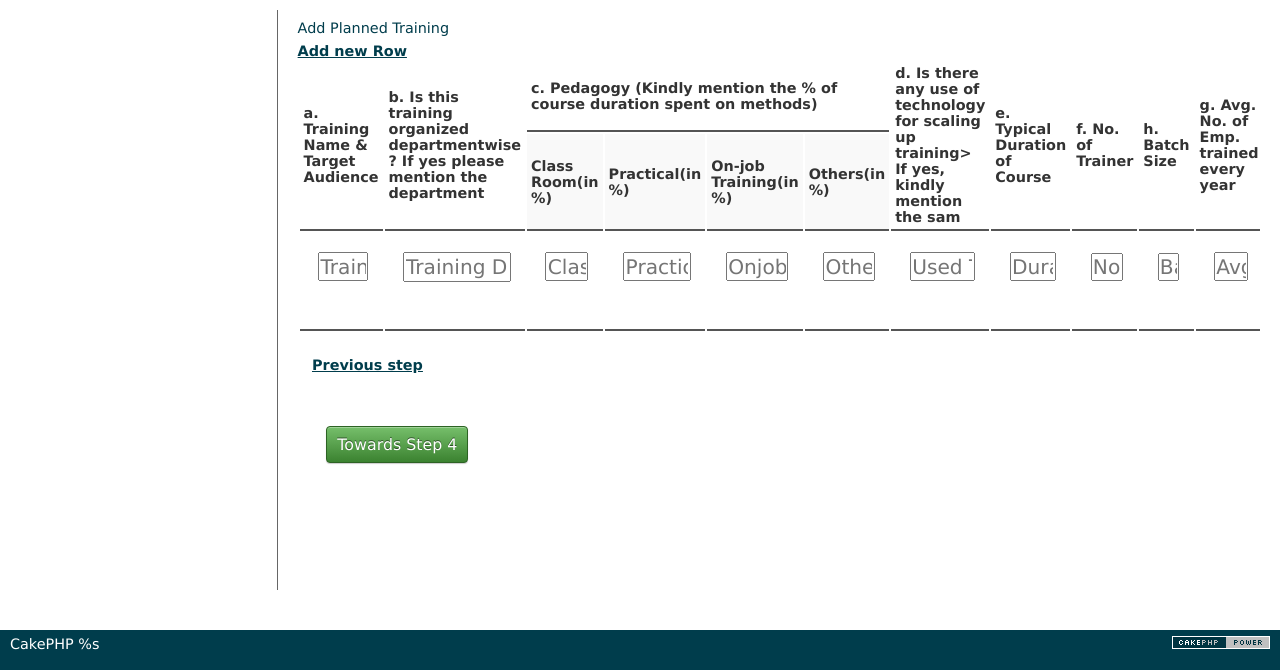
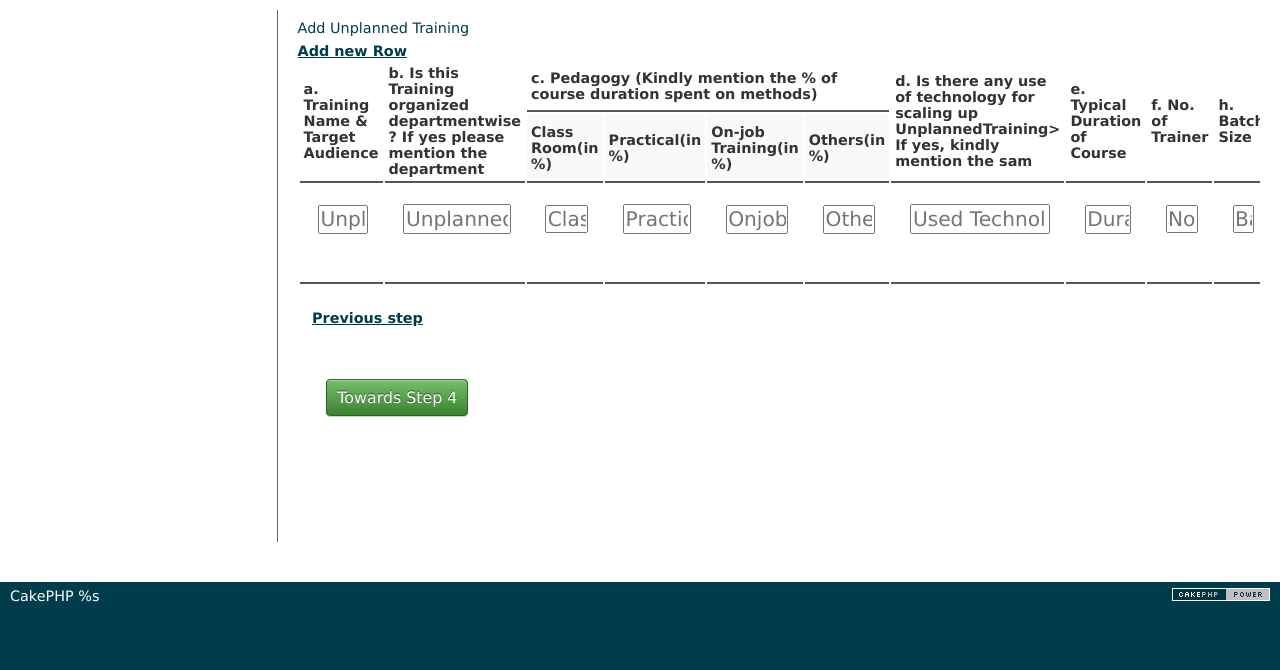
Before and after one commit to jayeshanandani/cakephp-multiple-step-form, a CakePHP app: the page made by app/View/Surveys/step3.ctp in a window 1280 px wide. Shown: the part 47-717 px from the top of the page. Run offline with PHP 8.4 and a stand-in for CakePHP, Linux system fonts and the light colour scheme; the template is opened without the code that fills it: most values are stand-ins (such as "Sample title", 1, 10 or a date in 2020); form fields are guessed from the names that the template uses; data that the repository does not hold is empty; some libraries are stand-ins or nearby versions.

```diff
--- a/app/View/Surveys/step3.ctp
+++ b/app/View/Surveys/step3.ctp
@@ -12,75 +12,75 @@
         	var newRow = addRow.clone();
         	$('input',newRow).val('');
         	$('td:first-child', newRow).html(newRowNum);
-        	$('#Training'+a+'TNameTargetAudience', newRow).each(function(i){
-            	var newName = 'data[Training][' + newRowNum + '][t_name_target_audience]';
-            	var newID = 'Training' + newRowNum + 'TNameTargetAudience';
+        	$('#UnplannedTraining'+a+'TNameTargetAudience', newRow).each(function(i){
+            	var newName = 'data[UnplannedTraining][' + newRowNum + '][t_name_target_audience]';
+            	var newID = 'UnplannedTraining' + newRowNum + 'TNameTargetAudience';
 	            $(this).attr('name',newName).attr('id',newID);
 
         	});
-        	$('#Training'+a+'TrainingDepartmentWise', newRow).each(function(i){
-            	var newName = 'data[Training][' + newRowNum + '][training_department_wise]';
-            	var newID = 'Training' + newRowNum + 'TrainingDepartmentWise';
+        	$('#UnplannedTraining'+a+'UnplannedTrainingDepartmentWise', newRow).each(function(i){
+            	var newName = 'data[UnplannedTraining][' + newRowNum + '][UnplannedTraining_department_wise]';
+            	var newID = 'UnplannedTraining' + newRowNum + 'UnplannedTrainingDepartmentWise';
 	            $(this).attr('name',newName);
 	            $(this).attr('id',newID);
         	});
-        	$('#Training'+a+'ClassRoom', newRow).each(function(i){
-            	var newName = 'data[Training][' + newRowNum + '][class_room]';
-            	var newID = 'Training' + newRowNum + 'ClassRoom';
+        	$('#UnplannedTraining'+a+'ClassRoom', newRow).each(function(i){
+            	var newName = 'data[UnplannedTraining][' + newRowNum + '][class_room]';
+            	var newID = 'UnplannedTraining' + newRowNum + 'ClassRoom';
 	            $(this).attr('name',newName);
 	            $(this).attr('id',newID);
         	});
-        	$('#Training'+a+'Practical', newRow).each(function(i){
-            	var newName = 'data[Training][' + newRowNum + '][practical]';
-            	var newID = 'Training' + newRowNum + 'Practical';
+        	$('#UnplannedTraining'+a+'Practical', newRow).each(function(i){
+            	var newName = 'data[UnplannedTraining][' + newRowNum + '][practical]';
+            	var newID = 'UnplannedTraining' + newRowNum + 'Practical';
 	            $(this).attr('name',newName);
 	            $(this).attr('id',newID);
         	});
-        	$('#Training'+a+'OnjobTraining', newRow).each(function(i){
-            	var newName = 'data[Training][' + newRowNum + '][onjob_training]';
-            	var newID = 'Training' + newRowNum + 'OnjobTraining';
+        	$('#UnplannedTraining'+a+'OnjobUnplannedTraining', newRow).each(function(i){
+            	var newName = 'data[UnplannedTraining][' + newRowNum + '][onjob_UnplannedTraining]';
+            	var newID = 'UnplannedTraining' + newRowNum + 'OnjobUnplannedTraining';
 	            $(this).attr('name',newName);
 	            $(this).attr('id',newID);
         	});
-        	$('#Training'+a+'Others', newRow).each(function(i){
-            	var newName = 'data[Training][' + newRowNum + '][others]';
-            	var newID = 'Training' + newRowNum + 'Others';
+        	$('#UnplannedTraining'+a+'Others', newRow).each(function(i){
+            	var newName = 'data[UnplannedTraining][' + newRowNum + '][others]';
+            	var newID = 'UnplannedTraining' + newRowNum + 'Others';
 	            $(this).attr('name',newName);
 	            $(this).attr('id',newID);
         	});
-        	$('#Training'+a+'UsedTechnology', newRow).each(function(i){
-            	var newName = 'data[Training][' + newRowNum + '][used_technology]';
-            	var newID = 'Training' + newRowNum + 'UsedTechnology';
+        	$('#UnplannedTraining'+a+'UsedTechnology', newRow).each(function(i){
+            	var newName = 'data[UnplannedTraining][' + newRowNum + '][used_technology]';
+            	var newID = 'UnplannedTraining' + newRowNum + 'UsedTechnology';
 	            $(this).attr('name',newName);
 	            $(this).attr('id',newID);
         	});
-        	$('#Training'+a+'Duration', newRow).each(function(i){
-            	var newName = 'data[Training][' + newRowNum + '][duration]';
-            	var newID = 'Training' + newRowNum + 'Duration';
+        	$('#UnplannedTraining'+a+'Duration', newRow).each(function(i){
+            	var newName = 'data[UnplannedTraining][' + newRowNum + '][duration]';
+            	var newID = 'UnplannedTraining' + newRowNum + 'Duration';
 	            $(this).attr('name',newName);
 	            $(this).attr('id',newID);
         	});
-        	$('#Training'+a+'NoTrainer', newRow).each(function(i){
-            	var newName = 'data[Training][' + newRowNum + '][no_trainer]';
-            	var newID = 'Training' + newRowNum + 'NoTrainer';
+        	$('#UnplannedTraining'+a+'NoTrainer', newRow).each(function(i){
+            	var newName = 'data[UnplannedTraining][' + newRowNum + '][no_trainer]';
+            	var newID = 'UnplannedTraining' + newRowNum + 'NoTrainer';
 	            $(this).attr('name',newName);
 	            $(this).attr('id',newID);
         	});
-        	$('#Training'+a+'BatchSize', newRow).each(function(i){
-            	var newName = 'data[Training][' + newRowNum + '][batch_size]';
-            	var newID = 'Training' + newRowNum + 'BatchSize';
+        	$('#UnplannedTraining'+a+'BatchSize', newRow).each(function(i){
+            	var newName = 'data[UnplannedTraining][' + newRowNum + '][batch_size]';
+            	var newID = 'UnplannedTraining' + newRowNum + 'BatchSize';
 	            $(this).attr('name',newName);
 	            $(this).attr('id',newID);
         	});
-        	$('#Training'+a+'AvgNoEmpTrainYear', newRow).each(function(i){
-            	var newName = 'data[Training][' + newRowNum + '][avg_no_emp_train_year]';
-            	var newID = 'Training' + newRowNum + 'AvgNoEmpTrainYear';
+        	$('#UnplannedTraining'+a+'AvgNoEmpTrainYear', newRow).each(function(i){
+            	var newName = 'data[UnplannedTraining][' + newRowNum + '][avg_no_emp_train_year]';
+            	var newID = 'UnplannedTraining' + newRowNum + 'AvgNoEmpTrainYear';
 	            $(this).attr('name',newName);
 	            $(this).attr('id',newID);
         	});
-        	$('#Training'+a+'OtherRemarks', newRow).each(function(i){
-            	var newName = 'data[Training][' + newRowNum + '][other_remarks]';
-            	var newID = 'Training' + newRowNum + 'OtherRemarks';
+        	$('#UnplannedTraining'+a+'OtherRemarks', newRow).each(function(i){
+            	var newName = 'data[UnplannedTraining][' + newRowNum + '][other_remarks]';
+            	var newID = 'UnplannedTraining' + newRowNum + 'OtherRemarks';
 	            $(this).attr('name',newName);
 	            $(this).attr('id',newID);
         	});
@@ -98,7 +98,7 @@
 	<div class="row">
 		<div class="col-md-12">
 			<div class="page-header">
-				<h1><?php echo __('Add Planned Training'); ?></h1>
+				<h1><?php echo __('Add Unplanned Training'); ?></h1>
 			</div>
 		</div>
 	</div>
@@ -108,15 +108,16 @@
 	<div class="row">
 
 		<div class="col-md-12"> <!-- Here actual Model is different but I renamed create to have this form in same model -->
-			<?php echo $this->Form->create('PlannedTraining', array('role' => 'form','url' => array('controller' => 'interviews', 'action' => 'add','3'))); ?>
+			<?php echo $this->Form->create('Survey', array('role' => 'form','url' => array('controller' => 'surveys', 'action' => 'add','3'))); ?>
+			<?php echo $this->Form->input('UnplannedTraining.0.planned',array('type'=>'hidden','value'=>0)); ?>
 		 <a  id="add">Add new Row</a></td>
 			<table class="table table-striped" width="100%" id="mytable">
 			<tr>
-				<th rowspan=2>a. Training Name & Target Audience</th>
-				<th rowspan=2>b. Is this training organized departmentwise ? If yes please mention the department</th>
+				<th rowspan=2>a. Training Name &amp; Target Audience</th>
+				<th rowspan=2>b. Is this Training organized departmentwise ? If yes please mention the department</th>
 				<th colspan=4>c. Pedagogy (Kindly mention the % of course duration spent on methods)</th>
 
-				<th rowspan=2>d. Is there any use of technology for scaling up training> If yes, kindly mention the sam</th>
+				<th rowspan=2>d. Is there any use of technology for scaling up UnplannedTraining> If yes, kindly mention the sam</th>
 				<th rowspan=2>e. Typical Duration of Course</th>
 				<th rowspan=2>f. No. of Trainer</th>
 				<th rowspan=2>h. Batch Size</th>
@@ -125,47 +126,47 @@
 				</tr>
 				<tr>
 
-					<th >Class Room(in %)</th>
+				<th >Class Room(in %)</th>
 				<th>Practical(in %)</th>
 				<th>On-job Training(in %)</th>
 				<th>Others(in %)</th>
 				</tr>
-			<tr>
+				<tr>
 					<th><div class="form-group">
-					<?php echo $this->Form->input('Training.0.t_name_target_audience', array('class' => 'form-control', 'placeholder' => 'Training Name & Target Audience', 'label' => false));?>
+					<?php echo $this->Form->input('UnplannedTraining.0.t_name_target_audience', array('class' => 'form-control', 'placeholder' => 'UnplannedTraining Name & Target Audience', 'label' => false));?>
 				</div></th>
 					<th><div class="form-group">
-					<?php echo $this->Form->input('Training.0.training_department_wise', array('class' => 'form-control', 'placeholder' => 'Training Department Wise', 'label' => false));?>
+					<?php echo $this->Form->input('UnplannedTraining.0.UnplannedTraining_department_wise', array('class' => 'form-control', 'placeholder' => 'UnplannedTraining Department Wise', 'label' => false));?>
 				</div></th>
 				<th><div class="form-group">
-					<?php echo $this->Form->input('Training.0.class_room', array('class' => 'form-control', 'placeholder' => 'Class Room','label' => false, 'min' => 0, 'max' => 100 , 'step' => 5));?>
+					<?php echo $this->Form->input('UnplannedTraining.0.class_room', array('class' => 'form-control', 'placeholder' => 'Class Room','label' => false, 'min' => 0, 'max' => 100 , 'step' => 5));?>
 				</div></th>
 				<th><div class="form-group">
-					<?php echo $this->Form->input('Training.0.practical', array('class' => 'form-control', 'placeholder' => 'Practical','label' => false, 'min' => 0, 'max' => 100 , 'step' => 5));?>
+					<?php echo $this->Form->input('UnplannedTraining.0.practical', array('class' => 'form-control', 'placeholder' => 'Practical','label' => false, 'min' => 0, 'max' => 100 , 'step' => 5));?>
 				</div></th>
 				<th><div class="form-group">
-					<?php echo $this->Form->input('Training.0.onjob_training', array('class' => 'form-control', 'placeholder' => 'Onjob Training','label' => false, 'min' => 0, 'max' => 100 , 'step' => 5));?>
+					<?php echo $this->Form->input('UnplannedTraining.0.onjob_UnplannedTraining', array('class' => 'form-control', 'placeholder' => 'Onjob UnplannedTraining','label' => false, 'min' => 0, 'max' => 100 , 'step' => 5));?>
 				</div></th>
 				<th><div class="form-group">
-					<?php echo $this->Form->input('Training.0.others', array('class' => 'form-control', 'placeholder' => 'Others','label' => false, 'min' => 0, 'max' => 100 , 'step' => 5));?>
+					<?php echo $this->Form->input('UnplannedTraining.0.others', array('class' => 'form-control', 'placeholder' => 'Others','label' => false, 'min' => 0, 'max' => 100 , 'step' => 5));?>
 				</div></th>
 				<th><div class="form-group">
-					<?php echo $this->Form->input('Training.0.used_technology', array('class' => 'form-control', 'placeholder' => 'Used Technology','label' => false));?>
+					<?php echo $this->Form->input('UnplannedTraining.0.used_technology', array('class' => 'form-control', 'placeholder' => 'Used Technology','label' => false));?>
 				</div></th>
 				<th><div class="form-group">
-					<?php echo $this->Form->input('Training.0.duration', array('class' => 'form-control', 'placeholder' => 'Duration','label' => false));?>
+					<?php echo $this->Form->input('UnplannedTraining.0.duration', array('class' => 'form-control', 'placeholder' => 'Duration','label' => false));?>
 				</div></th>
 				<th><div class="form-group">
-					<?php echo $this->Form->input('Training.0.no_trainer', array('class' => 'form-control', 'placeholder' => 'No Trainer','label' => false));?>
+					<?php echo $this->Form->input('UnplannedTraining.0.no_trainer', array('class' => 'form-control', 'placeholder' => 'No Trainer','label' => false));?>
 				</div></th>
 				<th><div class="form-group">
-					<?php echo $this->Form->input('Training.0.batch_size', array('class' => 'form-control', 'placeholder' => 'Batch Size','label' => false));?>
+					<?php echo $this->Form->input('UnplannedTraining.0.batch_size', array('class' => 'form-control', 'placeholder' => 'Batch Size','label' => false));?>
 				</div></th>
 				<th><div class="form-group">
-					<?php echo $this->Form->input('Training.0.avg_no_emp_train_year', array('class' => 'form-control', 'placeholder' => 'Avg No Emp Train Year','label' => false));?>
+					<?php echo $this->Form->input('UnplannedTraining.0.avg_no_emp_train_year', array('class' => 'form-control', 'placeholder' => 'Avg No Emp Train Year','label' => false));?>
 				</div></th>
 				<th><div class="form-group">
-					<?php echo $this->Form->input('Training.0.other_remarks', array('class' => 'form-control', 'placeholder' => 'Other','label' => false));?>
+					<?php echo $this->Form->input('UnplannedTraining.0.other_remarks', array('class' => 'form-control', 'placeholder' => 'Other','label' => false));?>
 				</div></th>
 				</tr>
 
@@ -173,7 +174,10 @@
 
 			<div class="row">
 		<div class="col-md-10">
-			<?php	echo $this->Html->link('Previous step',array('controller'=>'interview_datas','action' => 'add','3'),
+		<?php
+			if($this->request->data['Profile']['no_planned_training']==0){ $stage = 1; }
+			else { $stage = 2; }
+			echo $this->Html->link('Previous step',array('controller'=>'surveys','action' => 'add',$stage),
 											array('class' => 'btn btn-default','id'=>'previous')); ?>
 	</div>
 	<div class="col-md-1">
```
Also changed, not shown: app/Controller/SurveysController.php (+33 -23 lines), app/View/Surveys/step4.ctp (+6 -1 lines).
